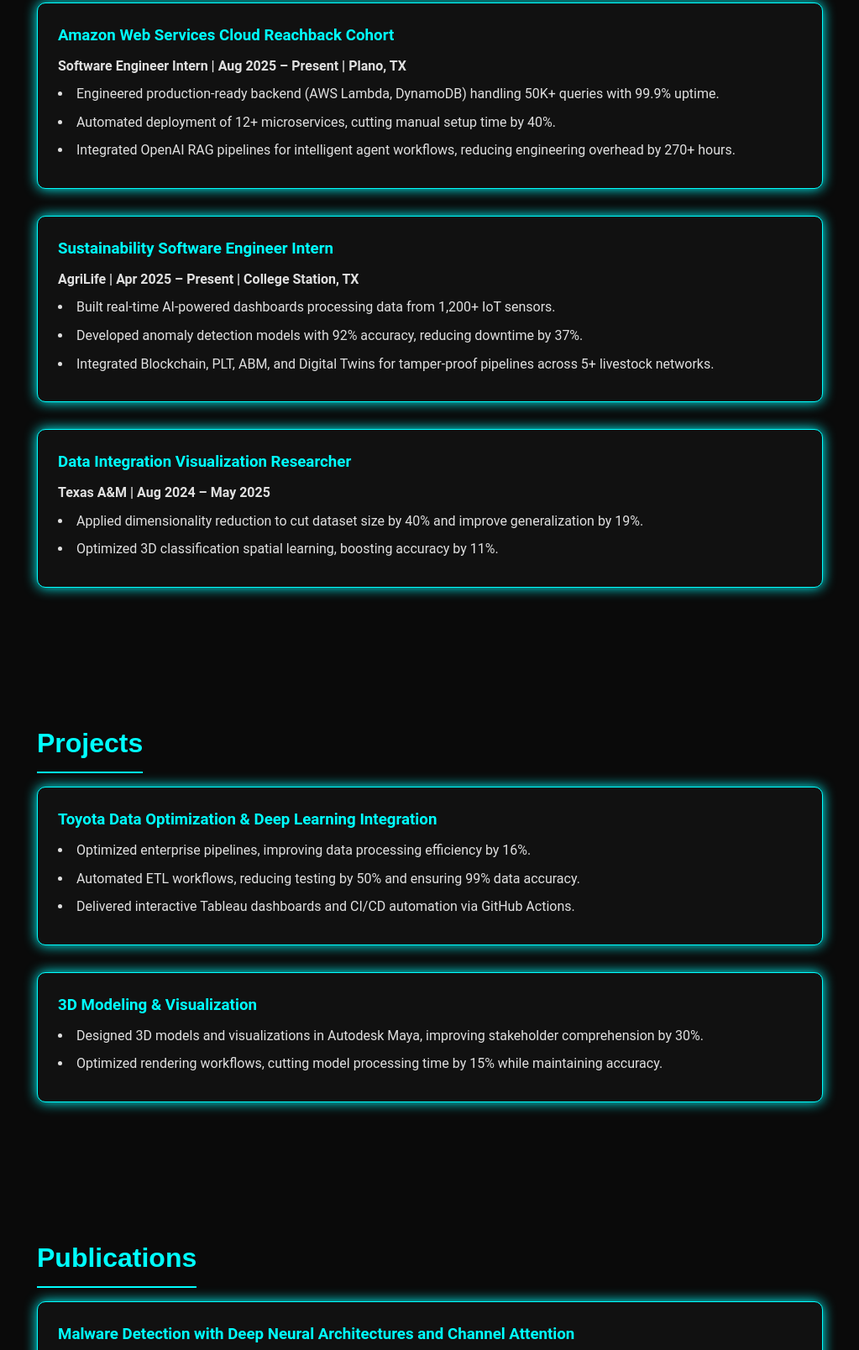
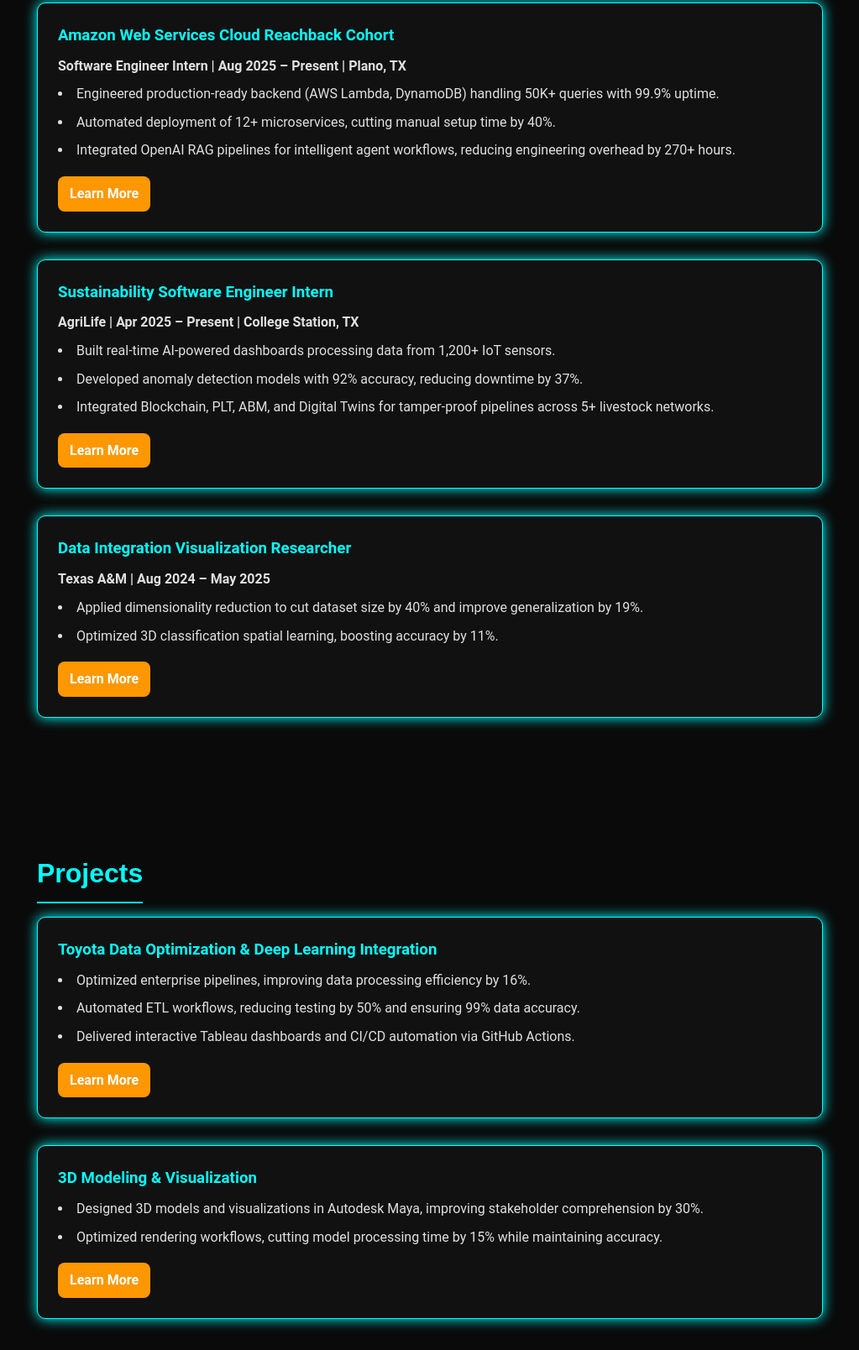
Before and after one commit to CSCE331-Fall2025-900-911/project1-hiya.sharma, a plain HTML site: page resume.html in a window 1280 px wide. Shown: the part 778-2386 px from the top of the page at 84% size, without its empty margins (128-1151 px from the left). Drawn offline with Linux system fonts and the light colour scheme.

Commit message:
resume links added

```diff
--- a/resume.html
+++ b/resume.html
@@ -49,6 +49,7 @@
       <li>Automated deployment of 12+ microservices, cutting manual setup time by 40%.</li>
       <li>Integrated OpenAI RAG pipelines for intelligent agent workflows, reducing engineering overhead by 270+ hours.</li>
     </ul>
+    <a class="learn-btn" href="https://aws.amazon.com/" target="_blank">Learn More</a>
   </div>
 
   <div class="card">
@@ -59,6 +60,7 @@
       <li>Developed anomaly detection models with 92% accuracy, reducing downtime by 37%.</li>
       <li>Integrated Blockchain, PLT, ABM, and Digital Twins for tamper-proof pipelines across 5+ livestock networks.</li>
     </ul>
+    <a class="learn-btn" href="https://agrilife.tamu.edu/" target="_blank">Learn More</a>
   </div>
 
   <div class="card">
@@ -68,6 +70,7 @@
       <li>Applied dimensionality reduction to cut dataset size by 40% and improve generalization by 19%.</li>
       <li>Optimized 3D classification spatial learning, boosting accuracy by 11%.</li>
     </ul>
+    <a class="learn-btn" href="https://www.tamu.edu/" target="_blank">Learn More</a>
   </div>
 </section>
 
@@ -81,6 +84,7 @@
       <li>Automated ETL workflows, reducing testing by 50% and ensuring 99% data accuracy.</li>
       <li>Delivered interactive Tableau dashboards and CI/CD automation via GitHub Actions.</li>
     </ul>
+    <a class="learn-btn" href="https://www.toyota.com/" target="_blank">Learn More</a>
   </div>
 
   <div class="card">
@@ -89,6 +93,7 @@
       <li>Designed 3D models and visualizations in Autodesk Maya, improving stakeholder comprehension by 30%.</li>
       <li>Optimized rendering workflows, cutting model processing time by 15% while maintaining accuracy.</li>
     </ul>
+    <a class="learn-btn" href="https://www.autodesk.com/products/maya/overview" target="_blank">Learn More</a>
   </div>
 </section>
 
```
Lines whose indentation alone changed are shown as unchanged.
